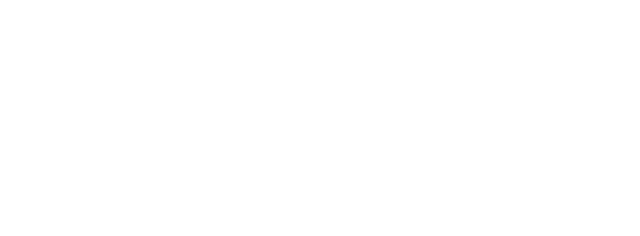
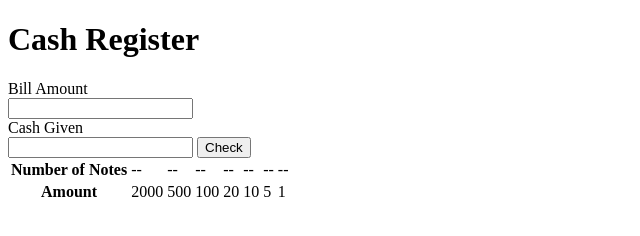
Before and after one commit to srinivas180/neog-mark-10, a plain HTML site: page index.html in a window 1280 px wide. Shown: the whole page, without its empty margins (0-640 px from the left). Drawn offline with Linux system fonts and the light colour scheme.

Commit message:
Added base html code

```diff
--- a/index.html
+++ b/index.html
@@ -12,7 +12,44 @@
 </head>
 
 <body>
+    <h1>
+        Cash Register
+    </h1>
 
+    <div>
+        Bill Amount
+    </div>
+    <input class="input-number" id="bill-amount" type="number">
+
+    <div>
+        Cash Given
+    </div>
+    <input class="input-number" id="cash-given" type="number">
+
+    <button id="btn-check">Check</button>
+
+    <table>
+        <tr>
+            <th>Number of Notes</th>
+            <td class="notes">--</td>
+            <td class="notes">--</td>
+            <td class="notes">--</td>
+            <td class="notes">--</td>
+            <td class="notes">--</td>
+            <td class="notes">--</td>
+            <td class="notes">--</td>
+        </tr>
+        <tr>
+            <th>Amount</th>
+            <td>2000</td>
+            <td>500</td>
+            <td>100</td>
+            <td>20</td>
+            <td>10</td>
+            <td>5</td>
+            <td>1</td>
+        </tr>
+    </table>
 </body>
 
 </html>
```
